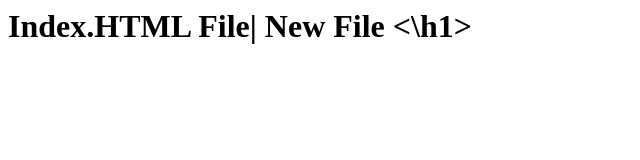
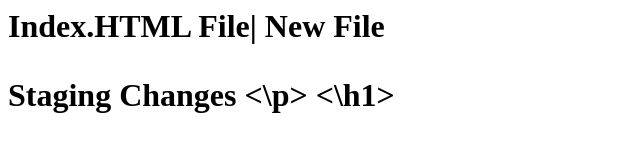
Before and after one commit to amorphous4u/myFirstRepo, a plain HTML site: page index.html in a window 1280 px wide. Shown: the whole page, without its empty margins (0-640 px from the left). Drawn offline with Linux system fonts and the light colour scheme.

Commit message:
Staging Chaages

```diff
--- a/index.html
+++ b/index.html
@@ -1,3 +1,6 @@
 <h1>
 	Index.HTML File| New File
+	<p>
+	Staging Changes
+	<\p>
 <\h1>
```
